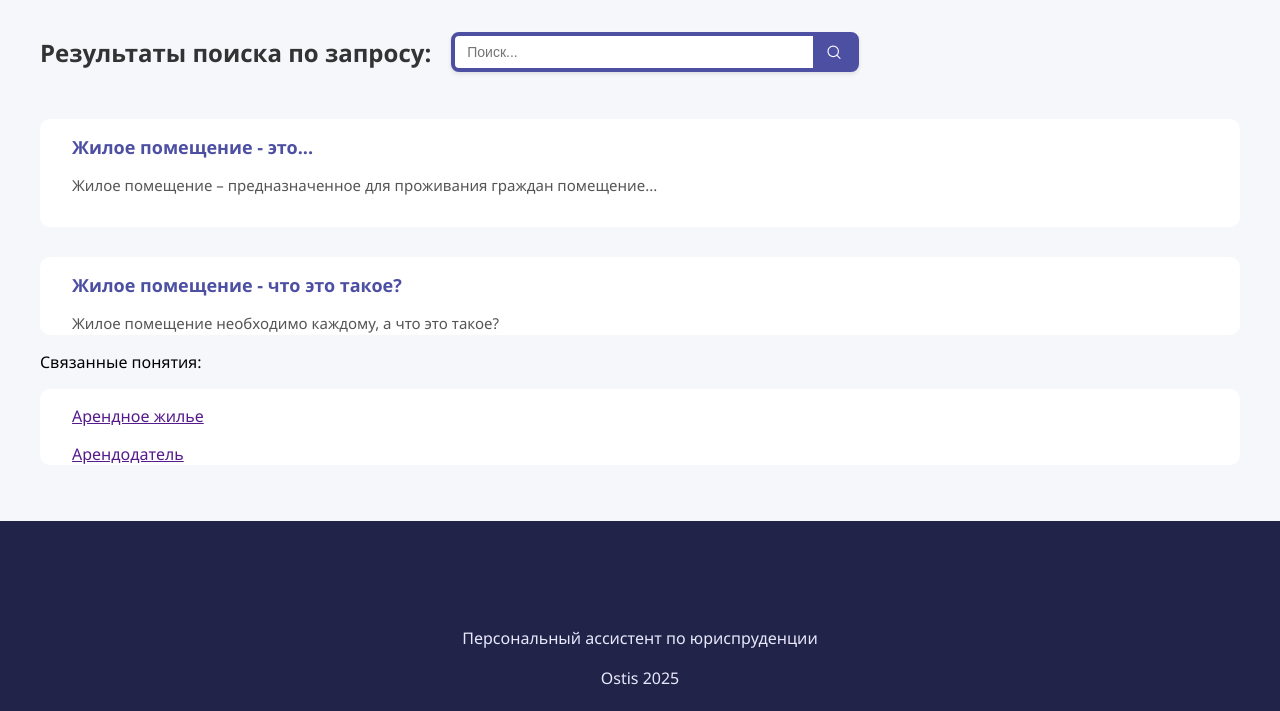
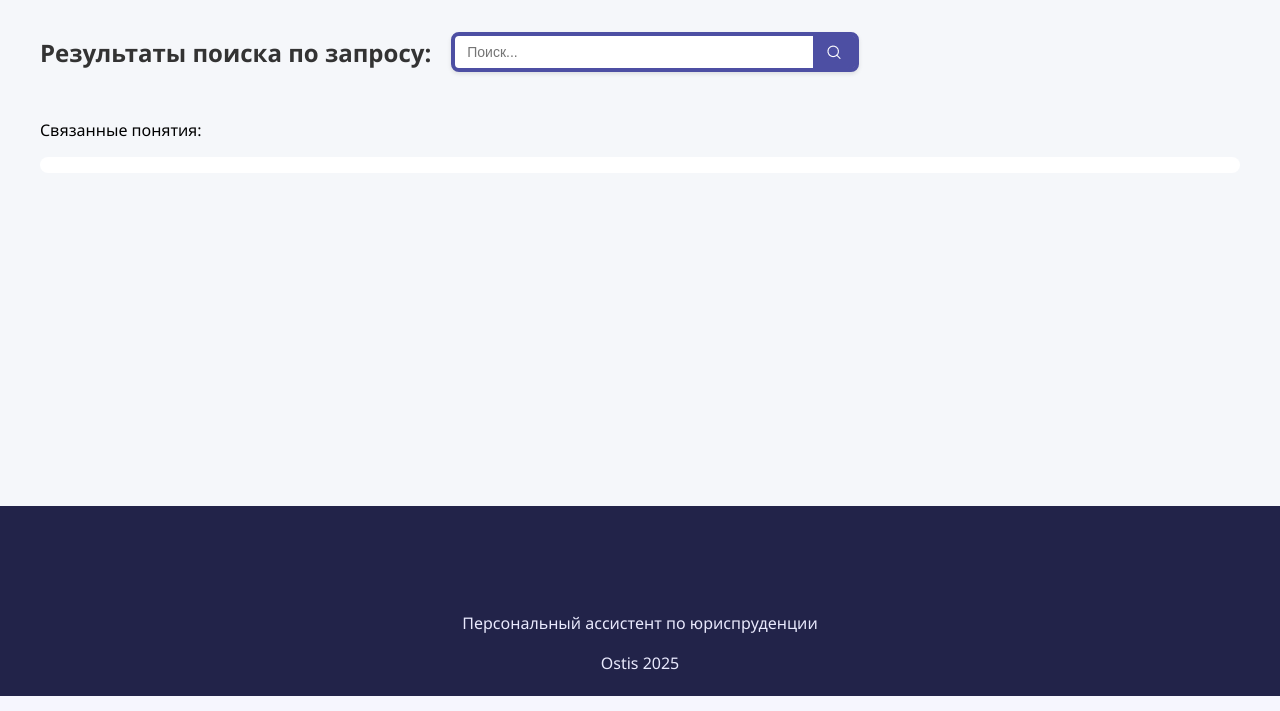
Before and after one commit to abushkevicaleksej/sc-legislation-app, a Flask app: page /requests-results in a window 1280 px wide. Shown: the part 104-815 px from the top of the page. Run offline with Flask 3, Linux system fonts and the light colour scheme.

Commit message:
[fix] little bigs with html templates

```diff
--- a/service/templates/requests-results.html
+++ b/service/templates/requests-results.html
@@ -218,25 +218,11 @@
         </div>
 
         <div id="searchResultsContainer">
-            <div class="article-result">
-                <a href="living-space.html" class="article-title">Жилое помещение - это...</a>
-                <p class="article-excerpt">
-                    Жилое помещение – предназначенное для проживания граждан помещение...
-                </p>
-            </div>
-            <div id="searchResultsContainer2">
-                <div class="article-result">
-                    <a href="living-space.html" class="article-title">Жилое помещение - что это такое?</a>
-                    <p class="article-excerpt">
-                        Жилое помещение необходимо каждому, а что это такое?
-                    </p>
-                </div>
-            </div>
+            <!-- TODO сюда рез работы агента вставляется -->
         </div>
         <p>Связанные понятия:</p>
         <div class="article-result">
-            <a href="" class="definition">Арендное жилье</a>
-           <p> <a href="" class="definition">Арендодатель</a></p>
+            <!-- Аналогично -->
         </div>
 
     </main>
--- a/service/templates/requests.html
+++ b/service/templates/requests.html
@@ -188,11 +188,11 @@
             const query = searchInput.value.trim();
             if (query) {
                 // Переходим на страницу результата запроса
-                window.location.href = 'requests-results.html';
+                window.location.href = 'requests-results';
             }
         }
 
-        searchButton.addEventListener('click', navigateToZaprosyResult);
+        searchButton.addEventListener('click', navigateToRequestsResult);
         searchInput.addEventListener('keyup', function(event) {
             if (event.key === 'Enter') {
                 navigateToRequestsResult();
```
